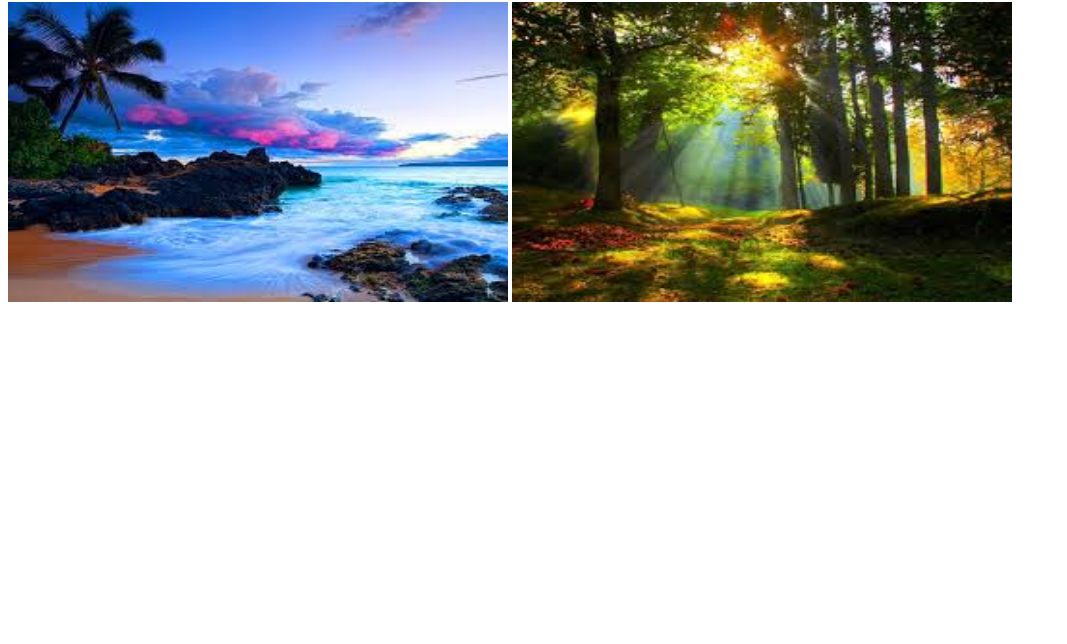
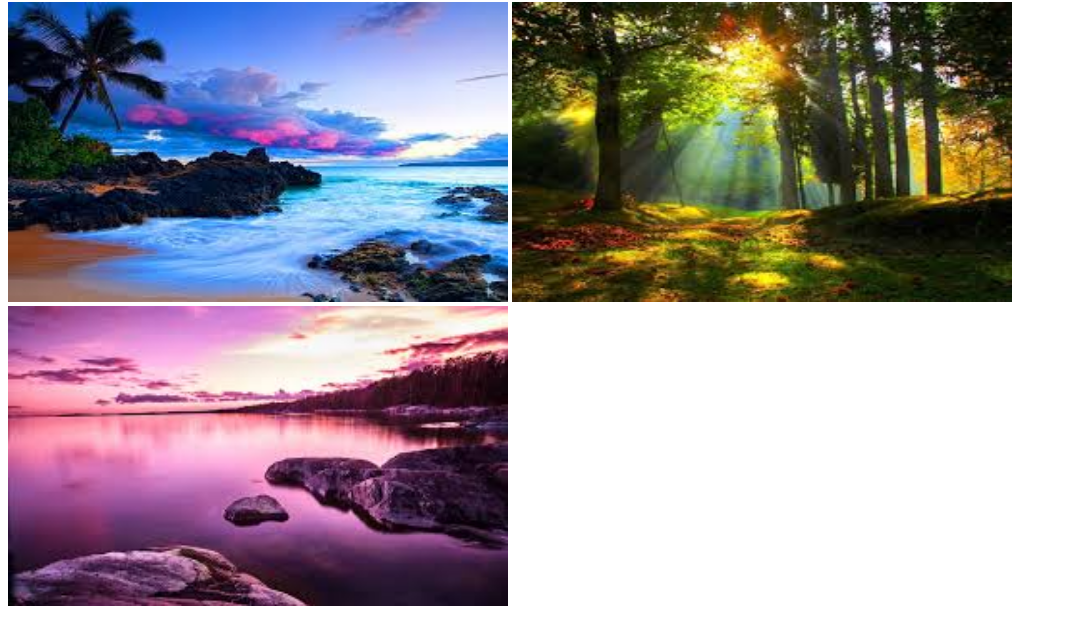
Before and after one commit to macvirusnath/simpleweb, a plain HTML site: page index.html in a window 1280 px wide. Shown: the part 78-722 px from the top of the page, without its empty margins (0-1067 px from the left). Drawn offline with Linux system fonts and the light colour scheme.

Commit message:
image 3 added

```diff
--- a/index.html
+++ b/index.html
@@ -9,5 +9,6 @@
     <h1>these is future of india</h1>
     <img src="beach3.jpg" alt="this is beautiful beach" height="300" width="500">
     <img src="sunrise2.jpg" alt="this is sunrise 2" height="300" width="500">
+    <img src="sunset4.jpg" alt="this is sunset" height="300" width="500">
 </body>
 </html>
```
